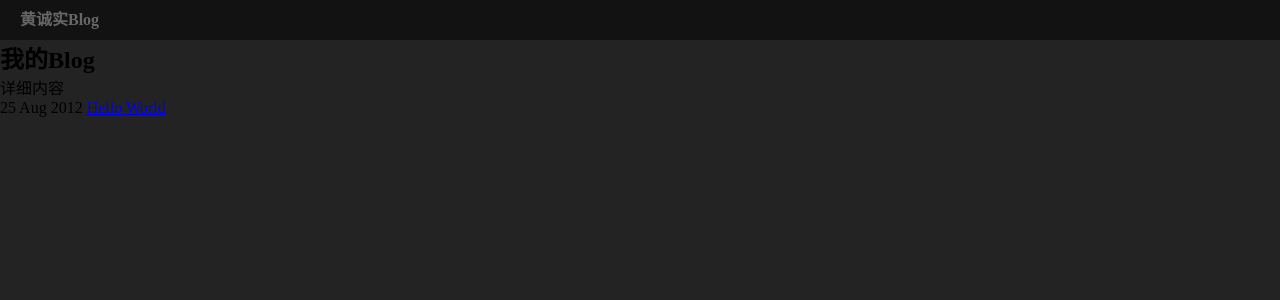
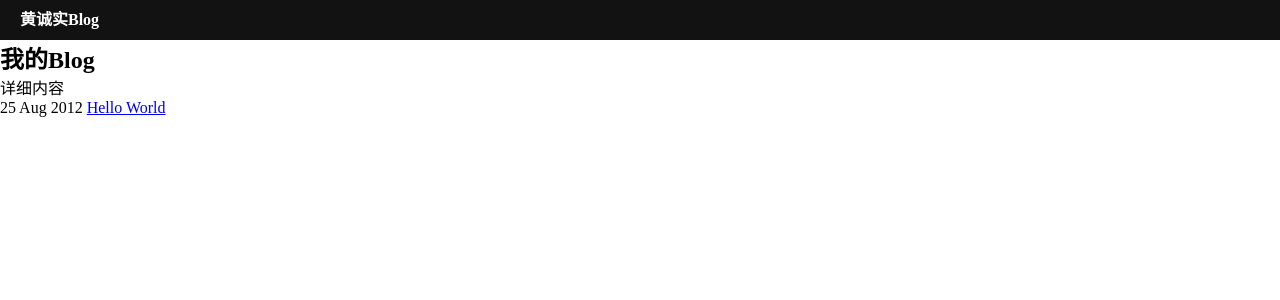
Before and after one commit to HataOuji/jekyll_demo, a Jekyll site: the page built from index.html, in a window 1280 px wide. Shown: the top 300 px of the page. Built offline with Jekyll 4.4.1, drawn with Linux system fonts in a browser that asks for light colours.

Commit message:
'stylechange'

```diff
--- a/_layouts/default.html
+++ b/_layouts/default.html
@@ -5,7 +5,7 @@
         <title>HataOuji</title>
 		<style>
 		body{
-		background-color:#232323;
+		--background-color:#232323;
 		}
 		*{
 		margin:0;
@@ -16,7 +16,7 @@
 		height:40px;
 		line-height:40px;
 		width:100%;
-		color:#666;
+		color:white;
 		border:none;
 		background-color:#121212;
 		}
```
